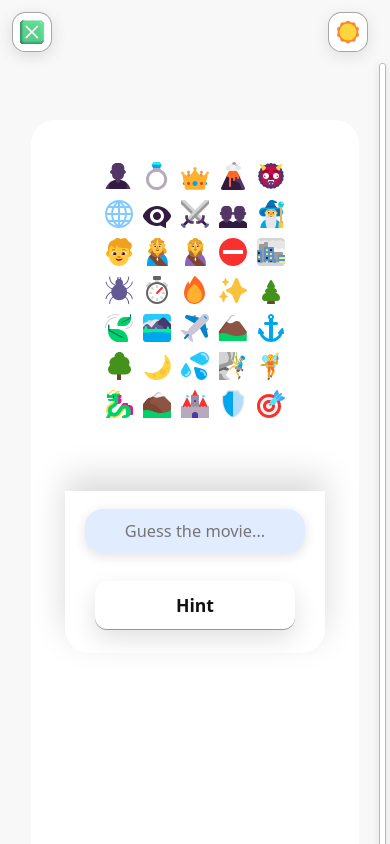
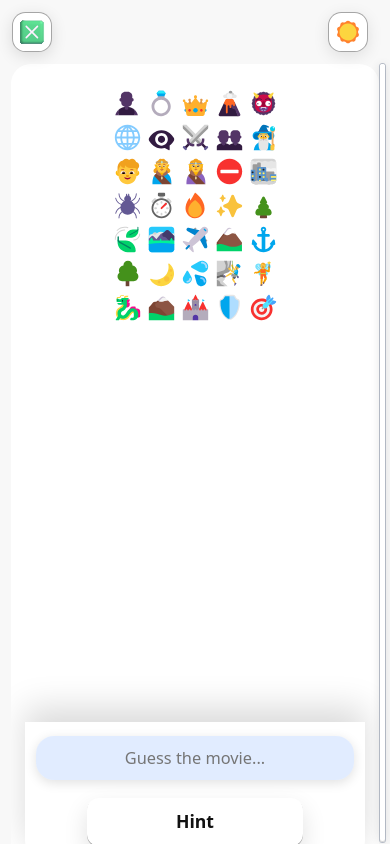
Before and after one commit to ojole/emcrypted, a React (Create React App) app in the folder emcrypted-react/: page /start in a window 390 px wide. Built offline with nearby package versions, Linux system fonts and the light colour scheme; a web font is replaced by a local one.

Commit message:
Tighten game card fit and viewport-responsive emoji grid

```diff
--- a/emcrypted-react/src/App.css
+++ b/emcrypted-react/src/App.css
@@ -265,7 +265,30 @@ body.theme-dark .top-left-username {
 }
 
 .phoneCard--game {
-  gap: clamp(10px, 1.2vw, 16px);
+  width: min(100%, 560px);
+  height: clamp(
+    520px,
+    calc(
+      100dvh
+      - max(14px, env(safe-area-inset-top))
+      - max(14px, env(safe-area-inset-bottom))
+      - 18px
+    ),
+    900px
+  );
+  min-height: clamp(
+    520px,
+    calc(
+      100dvh
+      - max(14px, env(safe-area-inset-top))
+      - max(14px, env(safe-area-inset-bottom))
+      - 18px
+    ),
+    900px
+  );
+  margin: 0 auto;
+  padding: clamp(14px, 2.8vh, 22px) clamp(14px, 4vw, 22px) clamp(18px, 3.2vh, 30px);
+  gap: clamp(8px, 1.2vw, 14px);
 }
 
 .panelHeader {
@@ -323,6 +346,14 @@ body.theme-dark .top-left-username {
   .phoneCard {
     margin: clamp(24px, 7vh, 48px) auto;
   }
+
+  .phoneCard--game {
+    width: min(100%, 100vw - 8px);
+    height: calc(100dvh - max(8px, env(safe-area-inset-top)) - max(8px, env(safe-area-inset-bottom)) - 8px);
+    min-height: calc(100dvh - max(8px, env(safe-area-inset-top)) - max(8px, env(safe-area-inset-bottom)) - 8px);
+    padding: clamp(10px, 2.6vh, 16px) clamp(10px, 3.5vw, 14px) clamp(14px, 2.8vh, 20px);
+    border-radius: 20px;
+  }
 }
 
 @media (max-width: 768px) {
--- a/emcrypted-react/src/data/EmojiGrid.js
+++ b/emcrypted-react/src/data/EmojiGrid.js
@@ -4,27 +4,49 @@ import EmojiIcon from "../utils/EmojiIcon";
 const DEFAULT_COLS = 7;
 
 const EmojiGrid = forwardRef(({ tokens = [], highlightedEmojis = [], dimmedEmojis = [] }, ref) => {
-  const [viewportWidth, setViewportWidth] = useState(() =>
-    typeof window !== "undefined" ? window.innerWidth : 1024
-  );
+  const [viewport, setViewport] = useState(() => ({
+    width: typeof window !== "undefined" ? window.innerWidth : 1024,
+    height: typeof window !== "undefined" ? window.innerHeight : 900,
+  }));
 
   useEffect(() => {
     if (typeof window === "undefined") return undefined;
-    const handleResize = () => setViewportWidth(window.innerWidth);
+    const handleResize = () =>
+      setViewport({
+        width: window.innerWidth,
+        height: window.innerHeight,
+      });
     window.addEventListener("resize", handleResize, { passive: true });
     return () => window.removeEventListener("resize", handleResize);
   }, []);
 
+  const viewportWidth = viewport.width;
+  const viewportHeight = viewport.height;
+  const isPhoneWidth = viewportWidth <= 430;
+  const isNarrowWidth = viewportWidth <= 640;
+  const isCompactHeight = viewportHeight <= 860;
+  const isTightHeight = viewportHeight <= 760;
+  const isUltraTightHeight = viewportHeight <= 680;
+
   const highlightSet = new Set(highlightedEmojis);
   const dimSet = new Set(dimmedEmojis);
   const isDimming = dimSet.size > 0;
-  const maxCols = viewportWidth <= 430 ? 5 : viewportWidth <= 640 ? 6 : DEFAULT_COLS;
-  const iconSize = viewportWidth <= 640 ? 32 : 36;
-  const cellSize = viewportWidth <= 430 ? 34 : viewportWidth <= 640 ? 35 : 38;
-  const cellGap = viewportWidth <= 430 ? 4 : viewportWidth <= 640 ? 5 : 8;
+
+  let iconSize = isPhoneWidth ? 30 : isNarrowWidth ? 32 : 36;
+  if (isCompactHeight) iconSize -= 1;
+  if (isTightHeight) iconSize -= 1;
+  if (isUltraTightHeight) iconSize -= 1;
+  iconSize = Math.max(26, iconSize);
+
+  const cellSize = iconSize + (isTightHeight ? 1 : 2);
+  const cellGap = isPhoneWidth ? (isUltraTightHeight ? 2 : 3) : isNarrowWidth ? (isTightHeight ? 3 : 4) : 6;
+  const maxColsByWidth = isPhoneWidth ? 7 : isNarrowWidth ? 8 : DEFAULT_COLS;
+  const minCols = isPhoneWidth ? 4 : 5;
+  const targetRows = isUltraTightHeight ? 6 : isTightHeight ? 7 : isCompactHeight ? 8 : 9;
+  const desiredCols = tokens.length ? Math.ceil(tokens.length / targetRows) : maxColsByWidth;
   const columns = tokens.length
-    ? Math.min(maxCols, Math.max(3, Math.ceil(Math.sqrt(tokens.length))))
-    : maxCols;
+    ? Math.min(maxColsByWidth, Math.max(minCols, desiredCols))
+    : maxColsByWidth;
   const gridClass = ["emoji-grid", isDimming ? "dim-others" : ""].filter(Boolean).join(" ");
 
   return (
--- a/emcrypted-react/src/data/Game.css
+++ b/emcrypted-react/src/data/Game.css
@@ -3,7 +3,7 @@
   min-height: 100%;
   display: flex;
   flex-direction: column;
-  gap: clamp(12px, 2vh, 18px);
+  gap: clamp(8px, 1.4vh, 14px);
   color: var(--color-ink);
   position: relative;
 }
@@ -20,9 +20,9 @@
   flex: 1 1 auto;
   display: flex;
   flex-direction: column;
-  gap: clamp(10px, 1.2vw, 16px);
+  gap: clamp(6px, 1vw, 10px);
   overflow-y: auto;
-  padding-bottom: clamp(20px, 4vh, 32px);
+  padding-bottom: clamp(10px, 2vh, 18px);
   -webkit-overflow-scrolling: touch;
   scrollbar-width: none;
 }
@@ -34,8 +34,8 @@
 .emojiGridWrap {
   width: 100%;
   max-width: min(var(--card-max-w, 820px), 100%);
-  margin: clamp(12px, 3vw, 24px) auto;
-  padding: 0 clamp(16px, 5vw, 28px);
+  margin: clamp(6px, 1.6vh, 14px) auto;
+  padding: 0 clamp(8px, 2.8vw, 18px);
   display: flex;
   justify-content: center;
   box-sizing: border-box;
@@ -207,9 +207,10 @@ body.theme-dark .hintCooldown {
   bottom: 0;
   display: flex;
   flex-direction: column;
-  gap: 16px;
+  gap: 10px;
   margin: 0;
-  padding: clamp(18px, 4vw, 28px) 1.25rem clamp(24px, 6vw, 34px);
+  padding: clamp(12px, 2.6vh, 18px) clamp(12px, 3.4vw, 18px)
+    clamp(14px, 2.8vh, 22px);
   background: var(--panel-bg);
   border-bottom-left-radius: var(--card-radius);
   border-bottom-right-radius: var(--card-radius);
@@ -225,7 +226,7 @@ body.theme-dark .game-input {
   width: 100%;
   display: flex;
   flex-direction: column;
-  gap: 12px;
+  gap: 8px;
 }
 
 .guessWrap {
@@ -369,7 +370,7 @@ body.theme-dark .result-arrow {
 }
 
 .hint-button .btn {
-  width: clamp(200px, 60%, 260px);
+  width: clamp(180px, 56%, 240px);
 }
 
 
@@ -571,6 +572,16 @@ body.theme-dark .hintCountdownBar {
 }
 
 @media (max-width: 768px) {
+  .emojiGridWrap {
+    margin: clamp(4px, 1vh, 10px) auto;
+    padding: 0 clamp(6px, 2vw, 12px);
+  }
+
+  .game-input {
+    padding: clamp(10px, 2vh, 14px) clamp(10px, 3vw, 14px)
+      calc(clamp(12px, 2.2vh, 18px) + env(safe-area-inset-bottom));
+  }
+
   /* Keep pills visible on mobile instead of hiding them */
   .hintHistoryRail {
     top: calc(max(12px, env(safe-area-inset-top)) + var(--hud-size) + clamp(12px, 4vw, 18px));
@@ -585,6 +596,14 @@ body.theme-dark .hintCountdownBar {
 }
 
 @media (max-width: 480px) {
+  .emojiGridWrap {
+    padding: 0 4px;
+  }
+
+  .hint-button .btn {
+    width: min(220px, 68%);
+  }
+
   .hintBarRow {
     white-space: normal;
     flex-wrap: wrap;
@@ -610,3 +629,15 @@ body.theme-dark .hintCountdownBar {
     border-radius: 12px;
   }
 }
+
+@media (max-height: 820px) {
+  .emojiGridWrap {
+    margin: 4px auto;
+  }
+
+  .game-input {
+    gap: 8px;
+    padding-top: 10px;
+    padding-bottom: calc(10px + env(safe-area-inset-bottom));
+  }
+}
--- a/emcrypted-react/src/index.css
+++ b/emcrypted-react/src/index.css
@@ -243,10 +243,10 @@ body.theme-dark::after {
   place-items: center;
   margin-inline: auto;
   box-sizing: border-box;
-  padding: clamp(32px, 6vh, 60px)
-           clamp(24px, 6vw, 48px)
-           clamp(32px, 6vh, 60px)
-           clamp(24px, 6vw, 48px);
+  padding: clamp(18px, 4vh, 32px)
+           clamp(16px, 4vw, 28px)
+           clamp(18px, 4vh, 32px)
+           clamp(16px, 4vw, 28px);
   max-width: 100vw;
   overflow: visible;
 }
@@ -257,6 +257,6 @@ code {
 
 @media (max-width: 480px) {
   #appShell {
-    padding: clamp(40px, 9vh, 72px) clamp(20px, 8vw, 36px);
+    padding: clamp(10px, 2.4vh, 16px) clamp(8px, 2.8vw, 12px);
   }
 }
```
